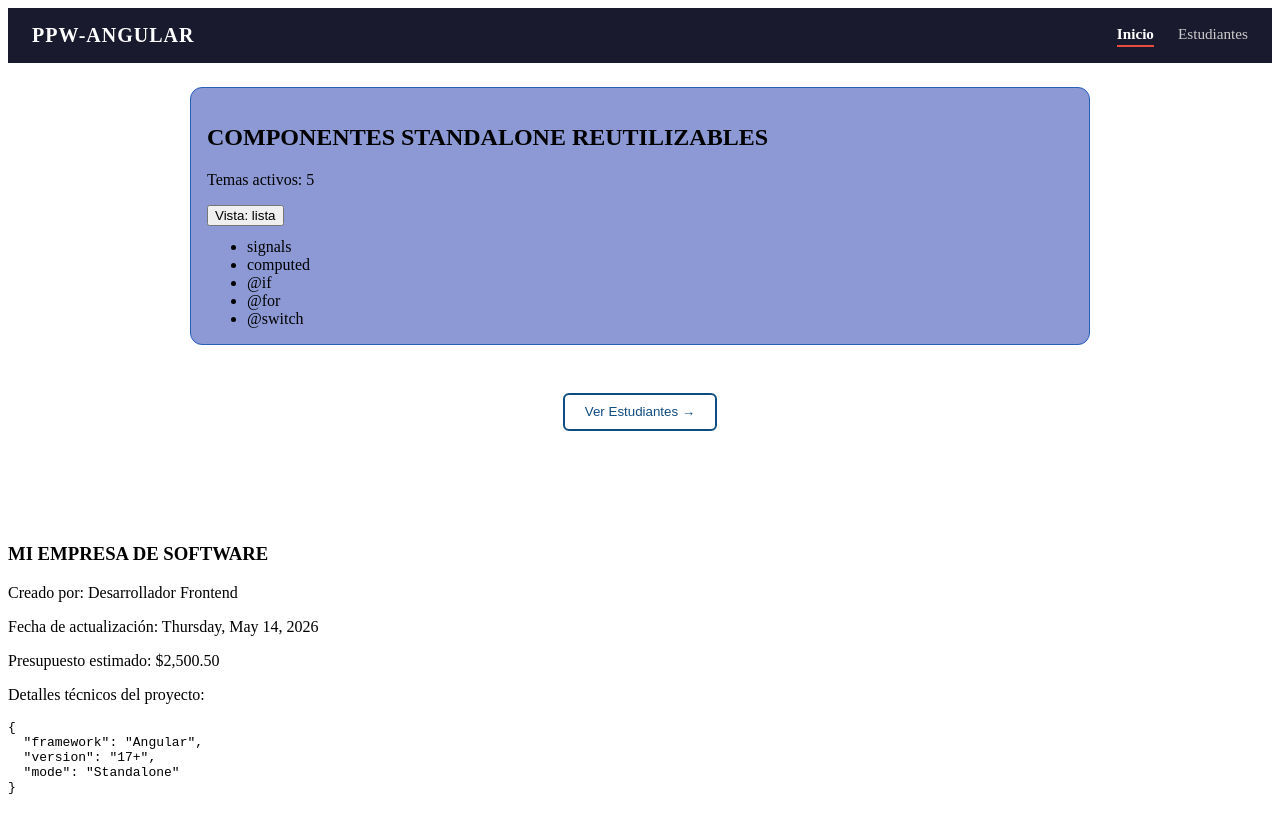
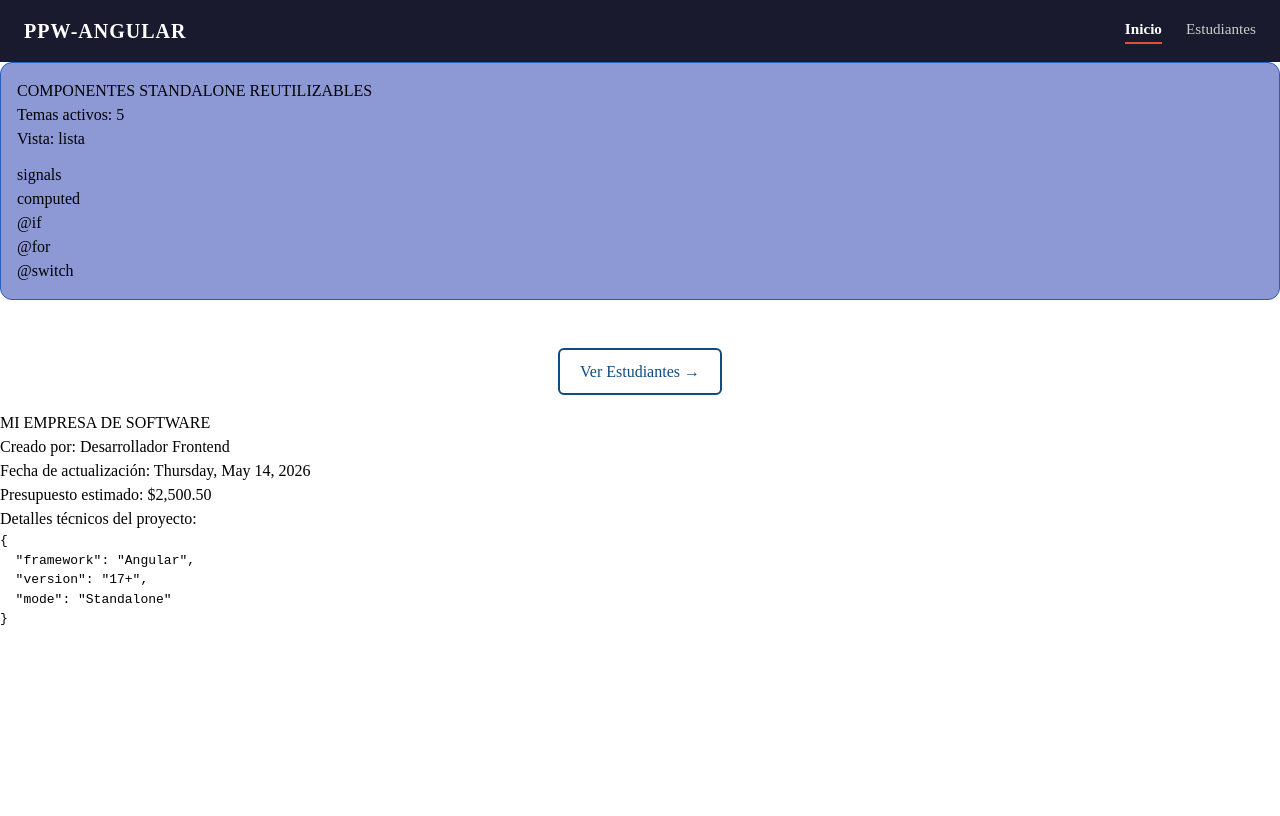
Before and after one commit to MatiasSinchi/icc-ppw-angular-test, an Angular app in the folder ppw-angular-21/: page / in a window 1280 px wide. Built offline with nearby package versions, Linux system fonts and the light colour scheme.

Commit message:
porgress 04-angular
tailwind extension

```diff
--- a/ppw-angular-21/src/app/app.html
+++ b/ppw-angular-21/src/app/app.html
@@ -1,5 +1,33 @@
+<!--
+  flex            → display: flex
+  min-h-screen    → min-height: 100vh
+  flex-col        → flex-direction: column
+  bg-slate-100    → fondo gris claro usando la paleta slate de Tailwind
+
+  Este contenedor principal permite:
+  - mantener el footer abajo cuando hay poco contenido
+  - hacer crecer el main automáticamente
+  - distribuir header, contenido y footer verticalmente
+-->
+<div class="flex min-h-screen flex-col bg-slate-100">
+
   <app-header />
-<main class="app-shell">
-  <router-outlet />
- </main>
+
+  <!--
+    flex-1       → flex: 1 (ocupa el espacio restante entre header y footer)
+    mx-auto      → margin-left/right: auto (centra horizontalmente)
+    w-full       → width: 100%
+    max-w-5xl    → ancho máximo responsive (~1024px)
+    px-6         → padding horizontal: 1.5rem
+    py-8         → padding vertical: 2rem
+
+    Este main contiene el router-outlet y limita el ancho del contenido
+    para mejorar la legibilidad en pantallas grandes.
+  -->
+  <main class="flex-1 mx-auto w-full max-w-5xl px-6 py-8">
+    <router-outlet />
+  </main>
+
   <app-footer />
+
+</div>
--- a/ppw-angular-21/src/styles.css
+++ b/ppw-angular-21/src/styles.css
@@ -1 +1,8 @@
 /* You can add global styles to this file, and also import other style files */
+@import "tailwindcss";
+
+@layer base {
+    body {
+        @apply bg-slate-100 text-slate-900 antialiased;
+    }
+}
```
Also changed, not shown: ppw-angular-21/src/.postcssrc.json (added).
